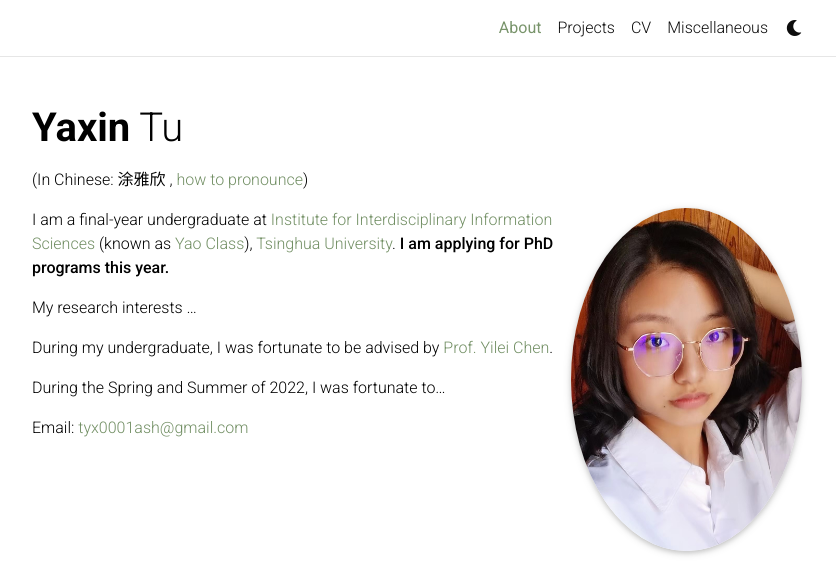
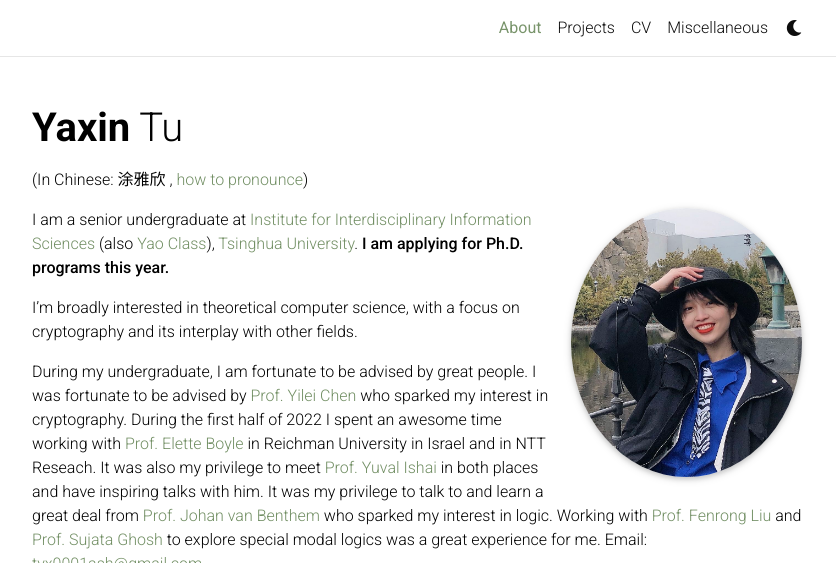
Before and after one commit to tu-yaxin/tu-yaxin.github.io-backup-, a Jekyll site: the page built from _pages/about.md, in a window 1280 px wide, cut to the strip 0-563 px from the top of the page. Shown: the whole strip, without its empty margins (223-1059 px from the left). Built offline with Jekyll 4.4.1, drawn with Linux system fonts in a browser that asks for light colours; comment, search, counter and statistics services are not loaded; a style sheet for code colours, icons or effects is not loaded.

Commit message:
about me

```diff
--- a/_pages/about.md
+++ b/_pages/about.md
@@ -6,7 +6,7 @@ subtitle: >
   <p>(In Chinese: <span lang = 'zh-Hans'> 涂雅欣 </span>, <a href="" onclick="$('#pronounce').toggle(); return false;">how to pronounce</a>)</p>
   <div id="pronounce" style="display:none;" class="alert">
       <audio controls>
-          <source src="assets/audio/zihan.mp3" type="audio/mpeg">
+          <source src="assets/audio/yaxin.mp3" type="audio/mpeg">
       </audio>
   </div>
 
@@ -20,12 +20,12 @@ selected_papers: false # includes a list of papers marked as "selected={true}" U
 social: false  # includes social icons at the bottom of the page
 ---
 
-I am a final-year undergraduate at [Institute for Interdisciplinary Information Sciences](https://iiis.tsinghua.edu.cn/) (known as [Yao Class](https://iiis.tsinghua.edu.cn/en/yaoclass/)), [Tsinghua University](https://www.tsinghua.edu.cn/en/). **I am applying for PhD programs this year.**
+I am a senior undergraduate at [Institute for Interdisciplinary Information Sciences](https://iiis.tsinghua.edu.cn/) (also [Yao Class](https://iiis.tsinghua.edu.cn/en/yaoclass/)), [Tsinghua University](https://www.tsinghua.edu.cn/en/). **I am applying for Ph.D. programs this year.**
 
-My research interests ...
+I’m broadly interested in theoretical computer science, with a focus on cryptography and its interplay with other fields.
 
-During my undergraduate, I was fortunate to be advised by [Prof. Yilei Chen](http://www.chenyilei.net/).
-
-During the Spring and Summer of 2022, I was fortunate to...
-
+During my undergraduate, I am fortunate to be advised by great people.
+I was fortunate to be advised by [Prof. Yilei Chen](http://www.chenyilei.net/) who sparked my interest in cryptography.
+During the first half of 2022 I spent an awesome time working with [Prof. Elette Boyle](https://www.cs.idc.ac.il/~elette/) in Reichman University in Israel and in NTT Reseach. It was also my privilege to meet [Prof. Yuval Ishai](https://yuvali.cswp.cs.technion.ac.il/) in both places and have inspiring talks with him.
+It was my privilege to talk to and learn a great deal from [Prof. Johan van Benthem](https://staff.fnwi.uva.nl/j.vanbenthem/) who sparked my interest in logic. Working with [Prof. Fenrong Liu](http://www.fenrong.net/) and [Prof. Sujata Ghosh](https://www.isichennai.res.in/~sujata/) to explore special modal logics was a great experience for me.
 Email: [tyx0001ash@gmail.com](mailto:tyx0001ash@gmail.com)
```
Also changed, not shown: assets/img/pic.jpg, 3 other files.
